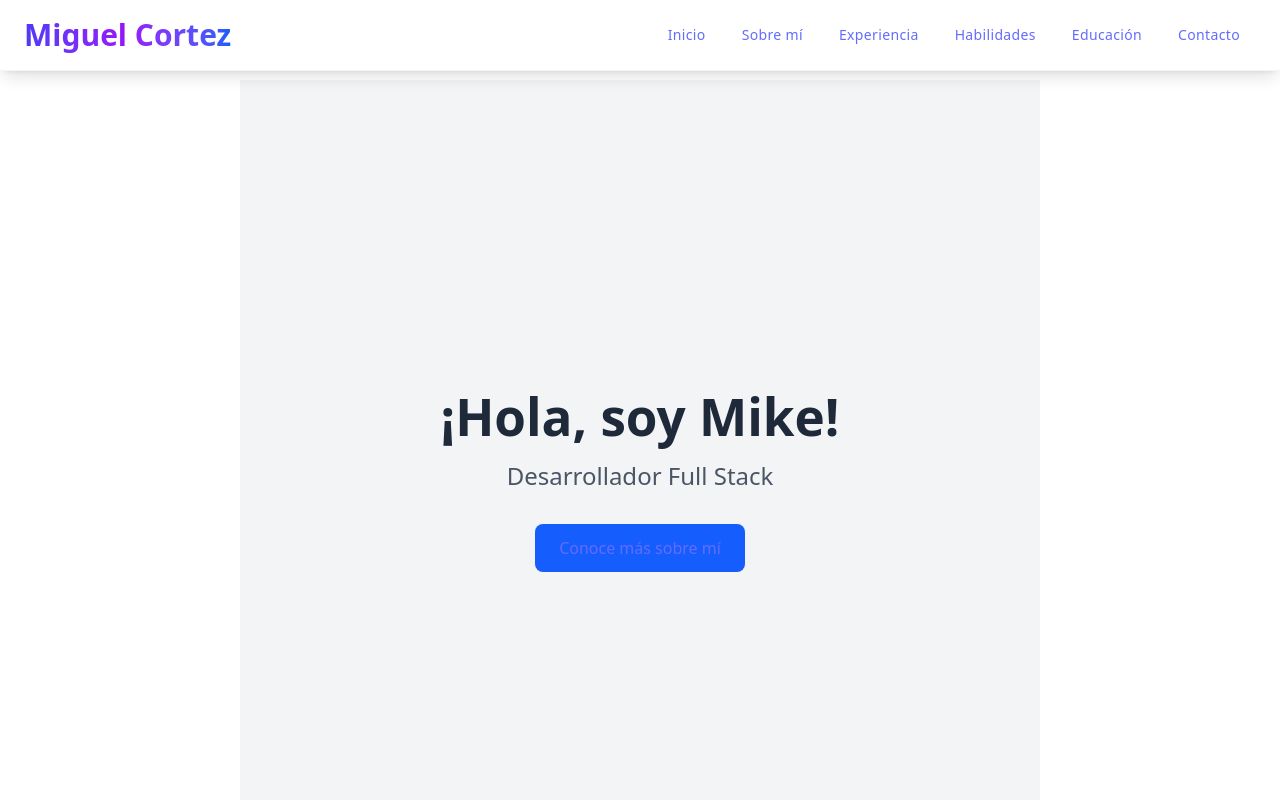
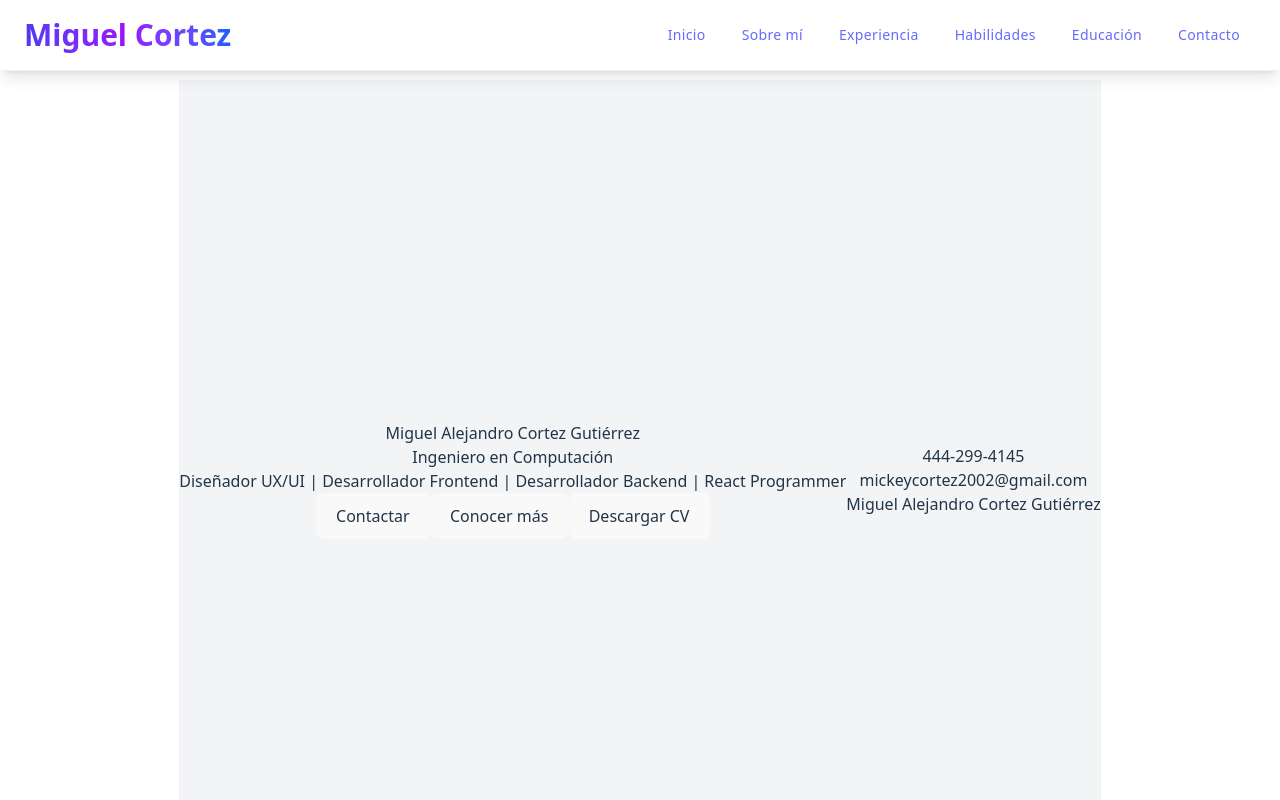
Before and after one commit to MiguelCortezLNS/Portafolio_MACG, a React (Vite) app: page / in a window 1280 px wide. Shown: the top 800 px of the page. Built offline with nearby package versions, Linux system fonts and the light colour scheme.

Commit message:
feat: Se actualizo la info mostrada en inicio

```diff
--- a/src/sections/Inicio.tsx
+++ b/src/sections/Inicio.tsx
@@ -1,10 +1,41 @@
 function Inicio(){
     return (
         <section id="inicio" className="min-h-screen flex items-center justify-center bg-gray-100">
-            <div className="text-center">
-                <h1 className="text-4xl md:text-6xl font-bold text-gray-800 mb-4">¡Hola, soy Mike!</h1>
-                <p className="text-xl md:text-2xl text-gray-600 mb-8">Desarrollador Full Stack</p>
-                <a href="#sobre-mi" className="inline-block px-6 py-3 bg-blue-600 text-white rounded-lg hover:bg-blue-700 transition duration-300">Conoce más sobre mí</a>
+            <div className="Presentacion">
+                <div className="MiNombre">
+                    Miguel Alejandro Cortez Gutiérrez
+                </div>
+                <div className="MiProfesión">
+                    Ingeniero en Computación
+                </div>
+                <div className="Ingeniero_Descripcion">
+                    Diseñador UX/UI | Desarrollador Frontend | Desarrollador Backend | React Programmer
+                </div>
+                <div className="Botones_Inicio">
+                    <button>
+                        Contactar
+                    </button>
+                    <button>
+                        Conocer más
+                    </button>
+                    <button>
+                        Descargar CV
+                    </button>
+                </div>
+            </div>
+            <div className="Card_Presentacion">
+                <div className="Foto_Perfil">
+
+                </div>
+                <div className="Numero_Telefonico">
+                    444-299-4145
+                </div>
+                <div className="Correo_Electronico">
+                    mickeycortez2002@gmail.com
+                </div>
+                <div className="Contacto_Linkedin">
+                    Miguel Alejandro Cortez Gutiérrez
+                </div>
             </div>
         </section>
     );
```
